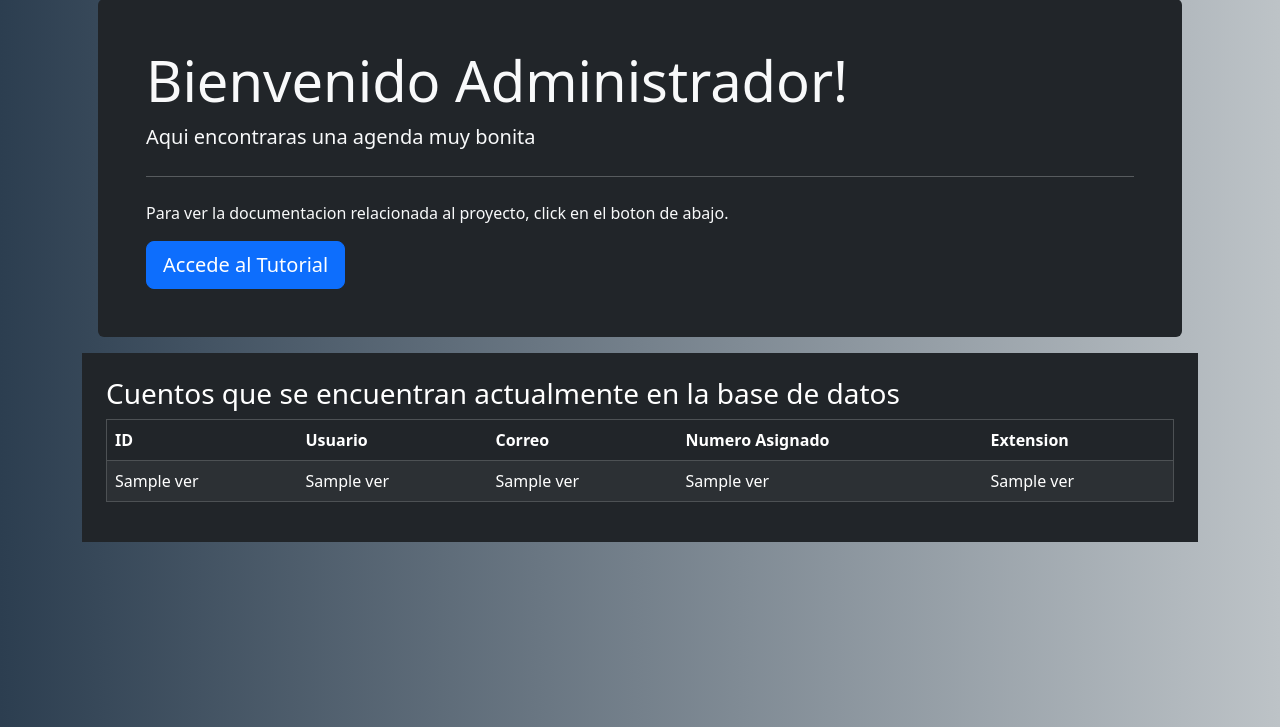
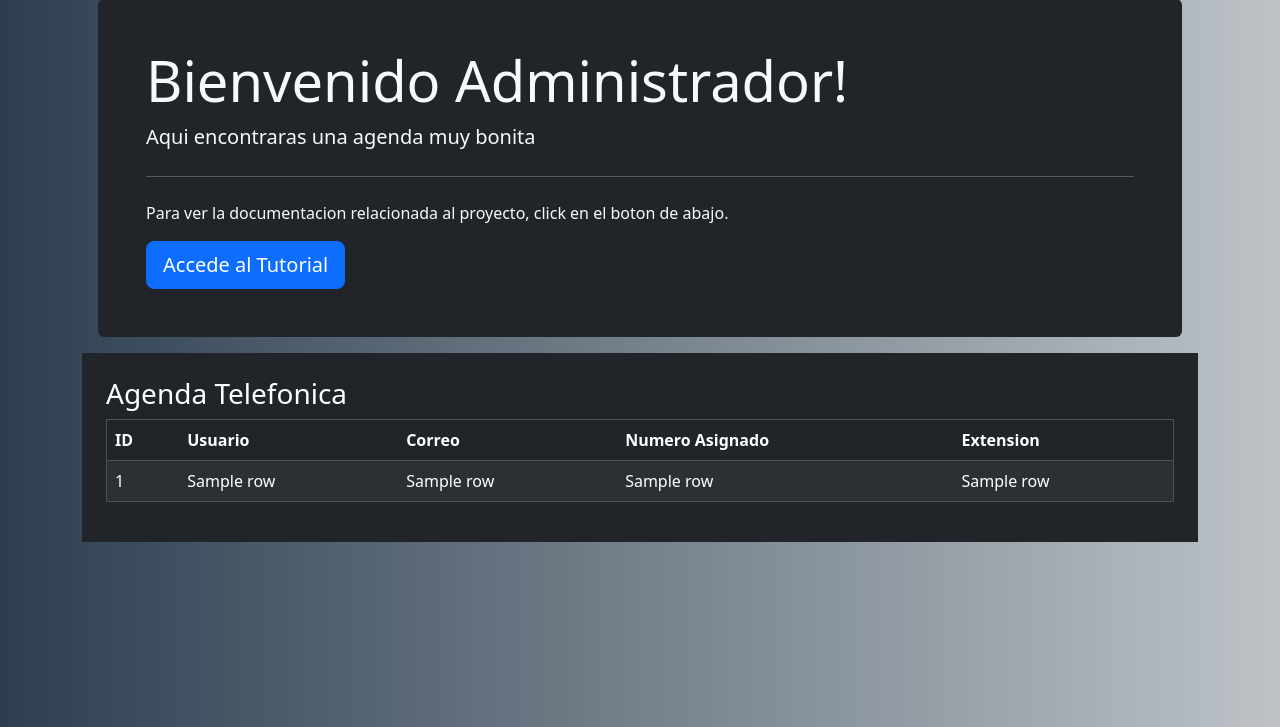
Before and after one commit to ricardoqsx/agenda, a Flask app: template app/templates/index.html in a window 1280 px wide. Shown: the part 73-800 px from the top of the page. Run offline with Flask 3, Linux system fonts and the light colour scheme; the template is opened without the code that fills it: most values are stand-ins (such as "Sample title", 1, 10 or a date in 2020); some libraries are stand-ins or nearby versions.

Commit message:
ya funciona la insercion de la base de datos

```diff
--- a/app/app.py
+++ b/app/app.py
@@ -7,8 +7,8 @@ app=Flask(__name__)
 
 @app.route('/')
 def index():
-    ver=db.query()
-    return render_template('index.html', ver=ver)
+    dbquery=db.query()
+    return render_template('index.html', dbquery=dbquery)
 
 
 if __name__ == '__main__':
--- a/app/db.py
+++ b/app/db.py
@@ -2,30 +2,36 @@
 import pandas as pd
 import sqlite3
 
-con = sqlite3.connect('contacts.db')
-cur = con.cursor()
+db = 'contacts.db'
+
+def get_conn():
+    return sqlite3.connect(db)
 
 def create_db():
-    cur.execute('''
-        create table if not exists contacts(
-        id integer primary key,
-        user text not null,
-        mail text not null,
-        assigned_number text,
-        ext num)''')
-    cur.execute("select * from contacts")
-    res=cur.fetchone()
-    if res is not None:
+    with get_conn() as con:
+        cur = con.cursor()
+        cur.execute('''
+            create table if not exists contacts(
+            id integer primary key autoincrement,
+            user text not null,
+            mail text not null,
+            assigned_number text,
+            ext num)''')
+        cur.execute("select count(*) from contacts")
+        res=cur.fetchone()
+        if res is not None:
 
-        if res[0]==0:
-            df = pd.read_csv('agenda.csv')
-            df.to_sql('contacts',conn, if_exists='replace', index=False)
-    con.close()
+            if res[0]==0:
+                df = pd.read_csv('agenda.csv')
+                columns_to_insert = ['user', 'mail', 'assigned_number', 'ext']
+                df.to_sql('contacts', con, if_exists='replace', index=False)
 
 def query():
-    cur.execute("Select * from contacts")
-    ttl = cur.fetchall()
-    return ttl
+    with get_conn() as con:
+        cur = con.cursor()
+        cur.execute("Select * from contacts")
+        total = cur.fetchall()
+    return total
 
 
 
--- a/app/templates/index.html
+++ b/app/templates/index.html
@@ -10,7 +10,7 @@
   </div>
 
   <div class="bg-dark py-4 px-4 text-bg-dark">
-    <h3>Cuentos que se encuentran actualmente en la base de datos</h3>
+    <h3>Agenda Telefonica</h3>
       <table border="1" class="table table-striped table-dark">
           <thead>
               <tr>
@@ -23,13 +23,13 @@
               </tr>
           </thead>
           <tbody style="text-align:left">
-              {% for ve in ver %}
+              {% for row in dbquery %}
                   <tr>
-                      <td scope="row">{{ ver[0] }}</td>
-                      <td scope="row">{{ ver[1] }}</td>
-                      <td scope="row">{{ ver[2] }}</td>
-                      <td scope="row">{{ ver[3] }}</td>
-                      <td scope="row">{{ ver[4] }}</td>
+                      <td scope="row">{{ row[0] }}</td>
+                      <td scope="row">{{ row[1] }}</td>
+                      <td scope="row">{{ row[2] }}</td>
+                      <td scope="row">{{ row[3] }}</td>
+                      <td scope="row">{{ row[4] }}</td>
                       <!-- Añade más columnas según tu tabla -->
                   </tr>
               {% endfor %}
```
Also changed, not shown: app/contacts.db, 1 other file.
